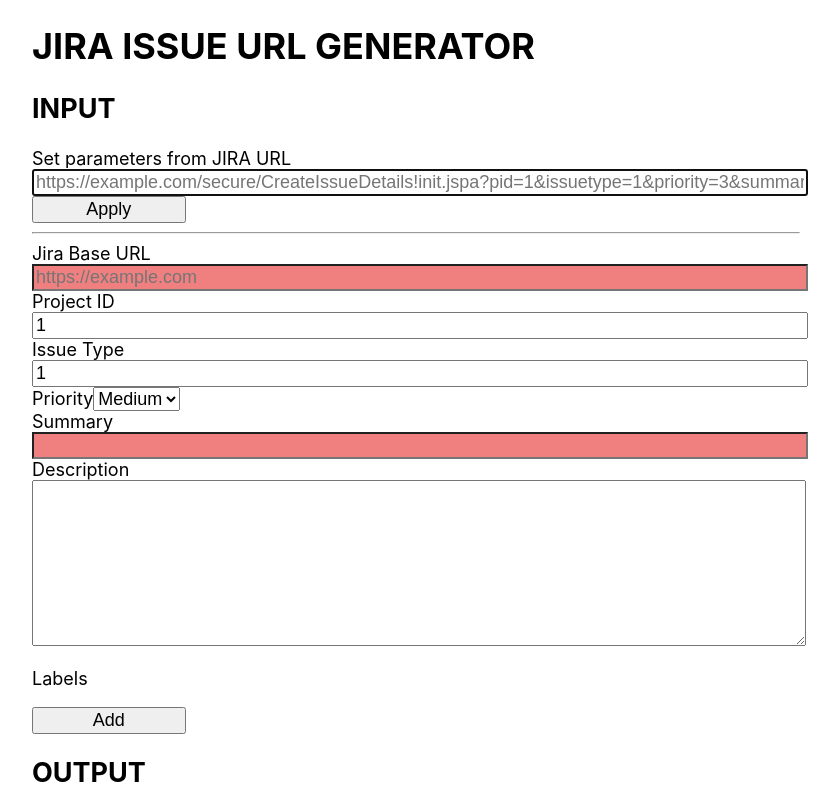
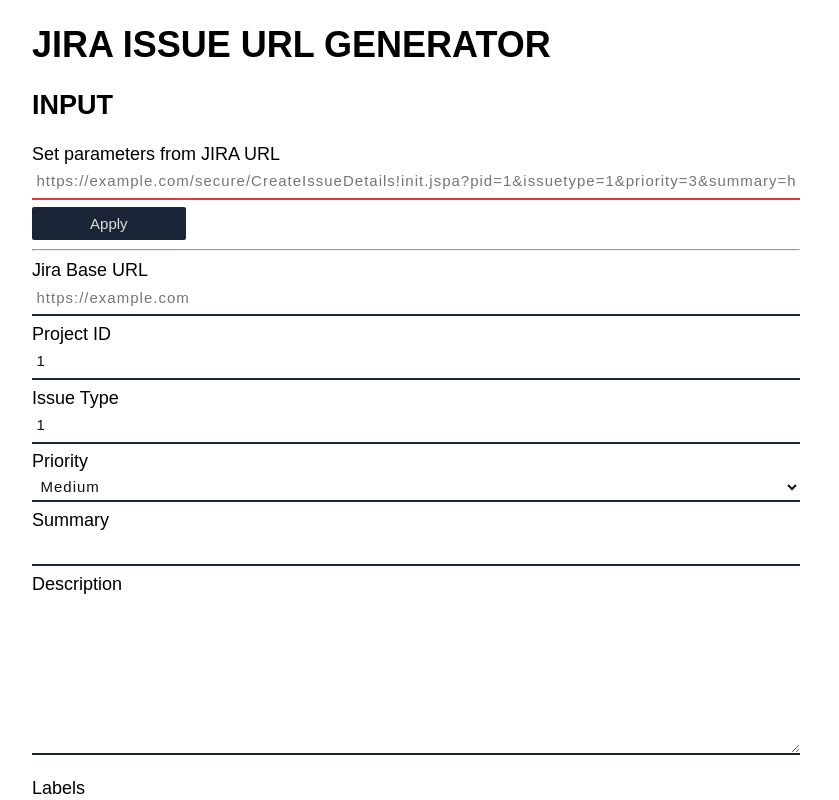
Before and after one commit to jiro4989/jira_issue_url_generator, a React (Create React App) app: page / in a window 1280 px wide. Shown: the top 800 px of the page, without its empty margins (224-1063 px from the left). Built offline with nearby package versions, Linux system fonts and the light colour scheme.

Commit message:
feat: CSSを程よく書いてデザインを調整した #18 (#33)
* css

* code format

* CSS

* fix

* codeformat

* format

* ok

* format

```diff
--- a/src/App.css
+++ b/src/App.css
@@ -3,33 +3,89 @@
   margin-left: auto;
   margin-right: auto;
   font-size: 18px;
+  font-family: sans-serif;
 }
 
-input, textarea, button, select {
-  font-size: 18px;
-}
-
-input {
-  width: 100%;
+h1, h2 {
+  font-family: fantasy, sans-serif;
 }
 
 textarea {
-  width: 100%;
   height: 20vh;
-}
-
-.ApplyButton {
-  width: 20%;
-}
-
-.LabelInput {
-  width: 50%;
-}
-
-.LabelButton, .AddButton {
-  width: 20%;
 }
 
 .StateNG {
   background-color: lightcoral;
 }
+
+.InputComponent, .SelectComponent {
+	position: relative;
+	width: 100%;
+	margin-bottom: 1%;
+}
+
+/*
+================================================================================
+  Input
+================================================================================
+*/
+.Input {
+	font: 15px/24px sans-serif;
+	box-sizing: border-box;
+	padding: 0.3em;
+  margin-right: 1%;
+	transition: 0.3s;
+	letter-spacing: 1px;
+	color: #111111;
+	border: none;
+	border-bottom: 2px solid #1b2538;
+	background: transparent;
+}
+
+.Input:focus {
+	border-bottom: 2px solid #da3c41;
+	outline: none;
+}
+
+/*
+================================================================================
+  Width
+================================================================================
+*/
+.FullWidth {
+  width: 100%;
+}
+
+.ShortWidth {
+  width: 30%;
+}
+
+.VeryShortWidth {
+  width: 20%;
+}
+
+/*
+================================================================================
+  Button
+================================================================================
+*/
+button {
+	font: 15px/24px sans-serif;
+	padding: 0.3em;
+  margin-top: 1%;
+  background-color: #1b2538;
+  color: #dddddd;
+  border: none;
+  outline: none;
+  transition: 0.3s;
+  border-radius: 2px;
+}
+
+button:hover, button:focus {
+  background-color: rgb(83, 83, 83);
+  cursor: pointer;
+}
+
+button:active {
+  transform: translate(0, 1px);
+}
--- a/src/App.tsx
+++ b/src/App.tsx
@@ -44,10 +44,14 @@
   )
   const generatedURLElement = jira.validateURL() ? (
     <div>
-      <label>Generated URL</label>
+      <label>
+        Generated URL
+        <div>
           <a data-testid="output" href={jira.generateURL()}>
             {summary}
           </a>
+        </div>
+      </label>
     </div>
   ) : (
     <div>
@@ -61,14 +65,17 @@
       <section>
         <h2>INPUT</h2>
         <div>
-          <label>Set parameters from JIRA URL</label>
+          <label className="ComponentLabel">
+            Set parameters from JIRA URL
             <input
+              className="Input FullWidth"
               type="text"
               onChange={(e) => setJIRAURL(e.target.value)}
               autoFocus
               placeholder="https://example.com/secure/CreateIssueDetails!init.jspa?pid=1&issuetype=1&priority=3&summary=hello_world"
             />
-          <button className="ApplyButton" onClick={(e) => applyParams()}>
+          </label>
+          <button className="VeryShortWidth" onClick={(e) => applyParams()}>
             Apply
           </button>
         </div>
--- a/src/components/InputComponent.tsx
+++ b/src/components/InputComponent.tsx
@@ -39,17 +39,19 @@
   }
 
   return (
-    <div>
-      <label htmlFor={label}>{label}</label>
+    <div className="InputComponent">
+      <label className="ComponentLabel" htmlFor={label}>
+        {label}
         <input
           id={label}
           name={label}
-        className={requiredValue(value, isRequired)}
+          className={requiredValue(value, isRequired) + ' Input FullWidth'}
           type={type}
           onChange={(e) => wrapSetValue(e.target.value)}
           value={value}
           placeholder={placeholder}
         />
+      </label>
     </div>
   )
 }
--- a/src/components/InputListComponent.tsx
+++ b/src/components/InputListComponent.tsx
@@ -26,12 +26,12 @@
   const labelsElement = values.map((e, i) => (
     <li key={i}>
       <input
-        className="LabelInput"
+        className="Input ShortWidth"
         type="text"
         value={e}
         onChange={(v) => changeValue(i, v.target.value)}
       />
-      <button className="LabelButton" onClick={(e) => deleteValue(i)}>
+      <button className="VeryShortWidth" onClick={(e) => deleteValue(i)}>
         Delete
       </button>
     </li>
@@ -41,7 +41,7 @@
     <div>
       <p>{label}</p>
       <p>
-        <button className="AddButton" onClick={(e) => addValue()}>
+        <button className="VeryShortWidth" onClick={(e) => addValue()}>
           Add
         </button>
       </p>
--- a/src/components/SelectComponent.tsx
+++ b/src/components/SelectComponent.tsx
@@ -14,10 +14,12 @@
   label: string
 }) {
   return (
-    <div>
-      <label htmlFor={label}>{label}</label>
+    <div className="SelectComponent">
+      <label className="ComponentLabel" htmlFor={label}>
+        {label}
         <select
           id={label}
+          className="Input FullWidth"
           name={label}
           value={value}
           onChange={(e) => setValue(parseInt(e.target.value) as T)}
@@ -28,6 +30,7 @@
             </option>
           ))}
         </select>
+      </label>
     </div>
   )
 }
--- a/src/components/TextareaComponent.tsx
+++ b/src/components/TextareaComponent.tsx
@@ -14,6 +14,7 @@
       <label htmlFor={label}>{label}</label>
       <textarea
         id={label}
+        className="Input FullWidth"
         name={label}
         onChange={(e) => setValue(e.target.value)}
         value={value}
```
Lines whose indentation alone changed are shown as unchanged.
